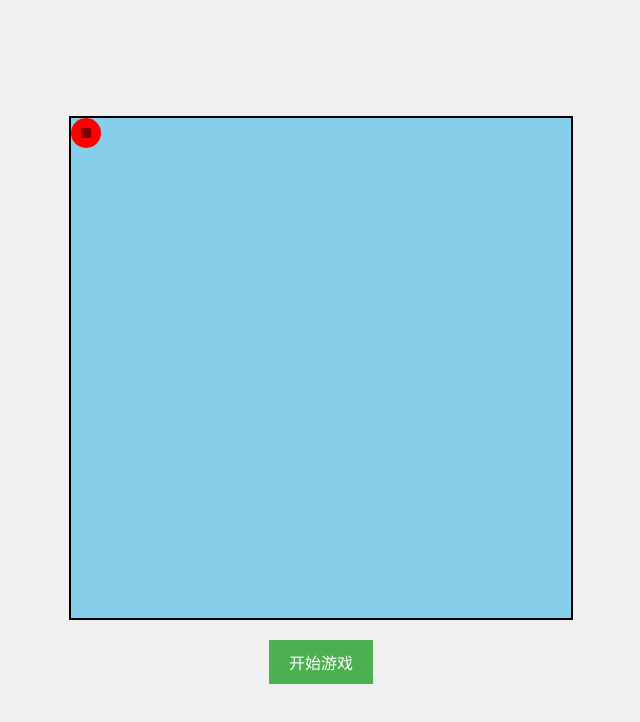
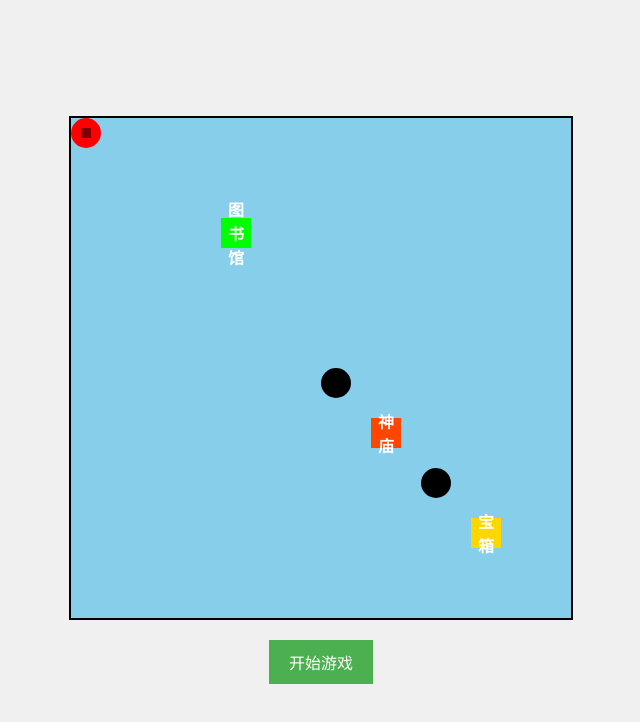
Before and after one commit to wan123111/wan123118.github.io, a plain HTML site: page index.html in a window 1280 px wide. Shown: the whole page, without its empty margins (319-959 px from the left). Drawn offline with Linux system fonts and the light colour scheme.

Commit message:
Update index.html

```diff
--- a/index.html
+++ b/index.html
@@ -10,16 +10,21 @@
   <div id="gameWrapper">
     <div id="gameContainer">
       <div id="playerBall"></div> <!-- 玩家控制的小球 -->
-      <!-- 地图对象将通过JavaScript动态添加 -->
+      <div class="mapObject L" style="left: 150px; top: 100px;">图书馆</div>
+      <div class="mapObject S" style="left: 300px; top: 300px;">神庙</div>
+      <div class="mapObject B" style="left: 400px; top: 400px;">宝箱</div>
+      <!-- 添加守护者 -->
+      <div class="guardian" style="left: 250px; top: 250px;"></div>
+      <div class="guardian" style="left: 350px; top: 350px;"></div>
       <div id="message"></div> <!-- 显示提示信息 -->
     </div>
     <button id="startButton">开始游戏</button> <!-- 开始游戏按钮 -->
     <button id="restartButton" style="display:none;">重新开始</button> <!-- 重新开始按钮 -->
   </div>
-<audio id="backgroundMusic" loop>
-  <source src="background-music.mp3" type="audio/mpeg">
-  Your browser does not support the audio element. Please update your browser.
-</audio>
+  <audio id="backgroundMusic" loop>
+    <source src="background-music.mp3" type="audio/mpeg">
+    Your browser does not support the audio element.
+  </audio>
   <script src="script.js"></script>
 </body>
 </html>
```
